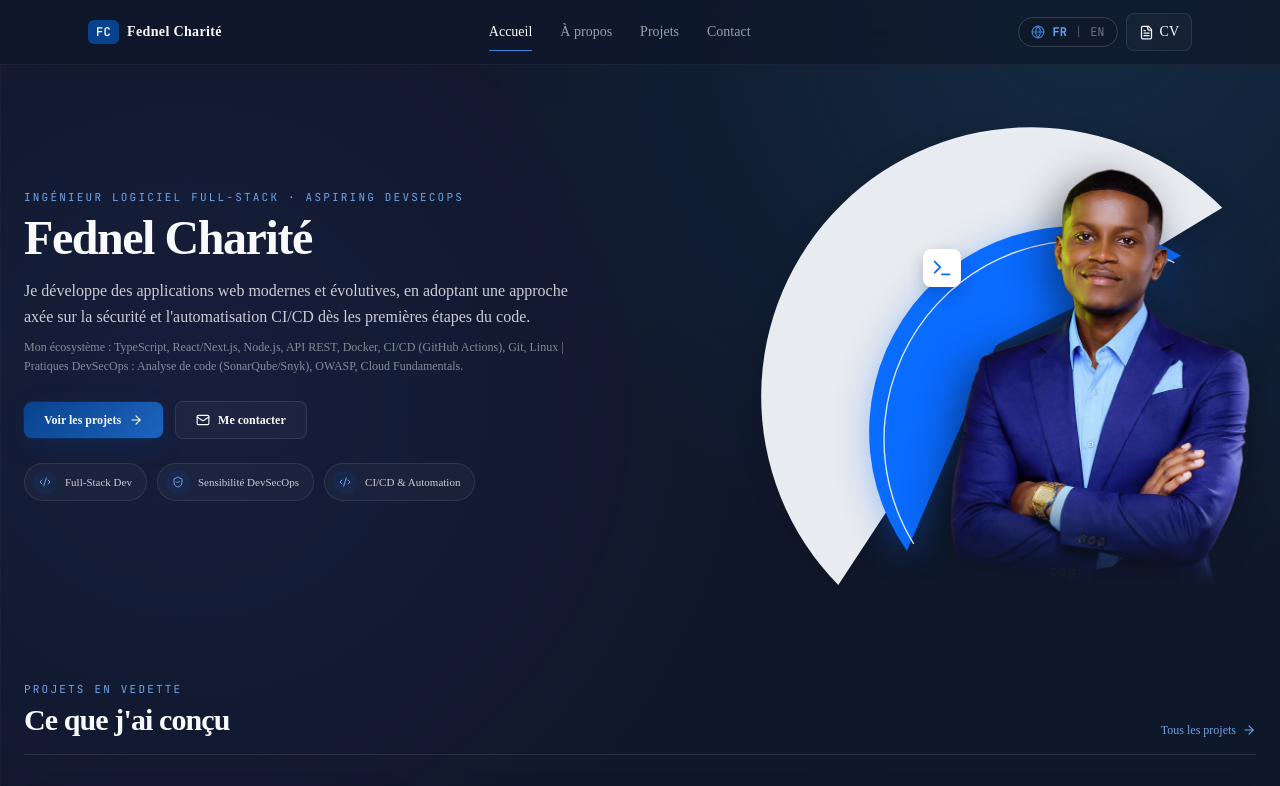
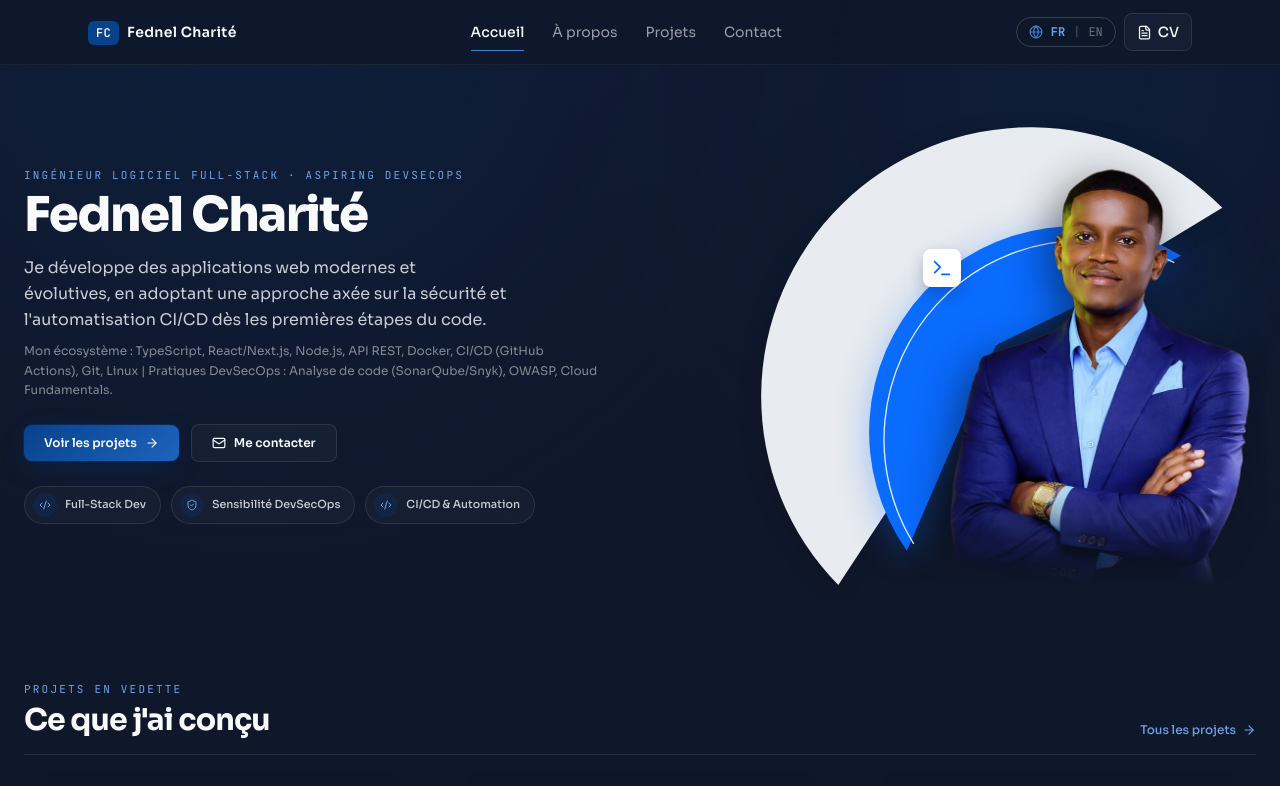
Before and after one commit to Feddy509/fednelCharite-portfolio, a Next.js app: page / in a window 1280 px wide. Shown: the top 786 px of the page. Built offline with nearby package versions, Linux system fonts and the light colour scheme.

Commit message:
correction des polices

```diff
--- a/app/globals.css
+++ b/app/globals.css
@@ -3,7 +3,7 @@
 @tailwind utilities;
 
 /* ===========================================================
-   TIPOGRAFI & STYLES DE BASE (MODERNE & CONTRASTÉ)
+   TIPOGRAFI & STYLES DE BASE (BLEU UNI ORIJINAL)
 =========================================================== */
 
 @layer base {
@@ -11,40 +11,35 @@
     scroll-behavior: smooth;
   }
 
-  /* Background ki kase ble inifòm lan ak pwofondè & grid pattern */
+  /* Fond bleu uni orijinal la ak Sora */
   body {
-    font-family: var(--font-sora), -apple-system, BlinkMacSystemFont, "Segoe UI", Roboto, sans-serif;
-    background-color: #080d1a; /* Base navy pwofon */
-    background-image:
-      /* Grid pattern sibtil ki bay yon sans "Engineering Canvas" */
-      linear-gradient(to right, rgba(255, 255, 255, 0.025) 1px, transparent 1px),
-      linear-gradient(to bottom, rgba(255, 255, 255, 0.025) 1px, transparent 1px),
-      /* Touch Cyan / Sky Blue anwo adwat */
-      radial-gradient(circle at 85% 0%, rgba(56, 189, 248, 0.12), transparent 45%),
-      /* Touch Indigo / Violet anba agoch */
-      radial-gradient(circle at 15% 50%, rgba(99, 102, 241, 0.09), transparent 50%);
-    background-size: 36px 36px, 36px 36px, auto, auto;
+    font-family: var(--font-sora), -apple-system, BlinkMacSystemFont, "Segoe UI", Roboto, sans-serif !important;
+    background-image: radial-gradient(
+        circle at 20% 0%,
+        rgba(8, 66, 140, 0.18),
+        transparent 45%
+      ),
+      radial-gradient(circle at 85% 10%, rgba(8, 66, 140, 0.12), transparent 40%);
     background-attachment: fixed;
   }
 
-  /* H1, H2, H3, H4, H5, H6 ap pran Sora ak plis kontras */
+  /* Tit yo ap pran Sora */
   h1, h2, h3, h4, h5, h6 {
-    font-family: var(--font-sora), sans-serif;
+    font-family: var(--font-sora), sans-serif !important;
     letter-spacing: -0.03em;
   }
 
   /* Monospace ap pran JetBrains Mono */
   code, pre, .font-mono {
-    font-family: var(--font-jetbrains), monospace;
+    font-family: var(--font-jetbrains), monospace !important;
   }
 
   ::selection {
-    background-color: rgba(56, 189, 248, 0.3);
-    color: #ffffff;
+    background-color: rgba(8, 66, 140, 0.35);
   }
 
   :focus-visible {
-    outline: 2px solid #38bdf8;
+    outline: 2px solid #3d82d9;
     outline-offset: 2px;
     border-radius: 4px;
   }
@@ -64,13 +59,6 @@
 @layer utilities {
   .text-balance {
     text-wrap: balance;
-  }
-
-  /* Klas pou degrade sou gwo tit yo si w vle kase blan brut la */
-  .text-gradient {
-    background: linear-gradient(135deg, #ffffff 0%, #cbd5e1 50%, #38bdf8 100%);
-    -webkit-background-clip: text;
-    -webkit-text-fill-color: transparent;
   }
 }
 
--- a/app/layout.tsx
+++ b/app/layout.tsx
@@ -8,14 +8,14 @@ import { ResumeModalProvider } from "@/components/ResumeModal";
 import { personalInfo } from "@/data/portfolioData";
 import { LanguageProvider } from "@/app/context/LanguageContext";
 
-// 1. Sora pou Tit ak Kò Tèks / Paragraf (Geometric & UI Modern)
+// 1. Config polis Sora (Mete `--font-sora` pou Tailwind ak CSS ka detekte l)
 const sora = Sora({
   subsets: ["latin"],
   variable: "--font-sora",
   display: "swap",
 });
 
-// 2. JetBrains Mono pou Kòd, Badges ak Monospace
+// 2. Config polis JetBrains Mono (Mete `--font-jetbrains`)
 const jetbrainsMono = JetBrains_Mono({
   subsets: ["latin"],
   variable: "--font-jetbrains",
--- a/tailwind.config.ts
+++ b/tailwind.config.ts
@@ -37,7 +37,8 @@ const config: Config = {
         },
       },
       fontFamily: {
-        sans: ["var(--font-jakarta)", "system-ui", "sans-serif"],
+        // 👈 Chanjman fèt la: Sora ranplase jakarta a isit la
+        sans: ["var(--font-sora)", "system-ui", "sans-serif"],
         mono: ["var(--font-jetbrains)", "ui-monospace", "monospace"],
       },
       backgroundImage: {
```
